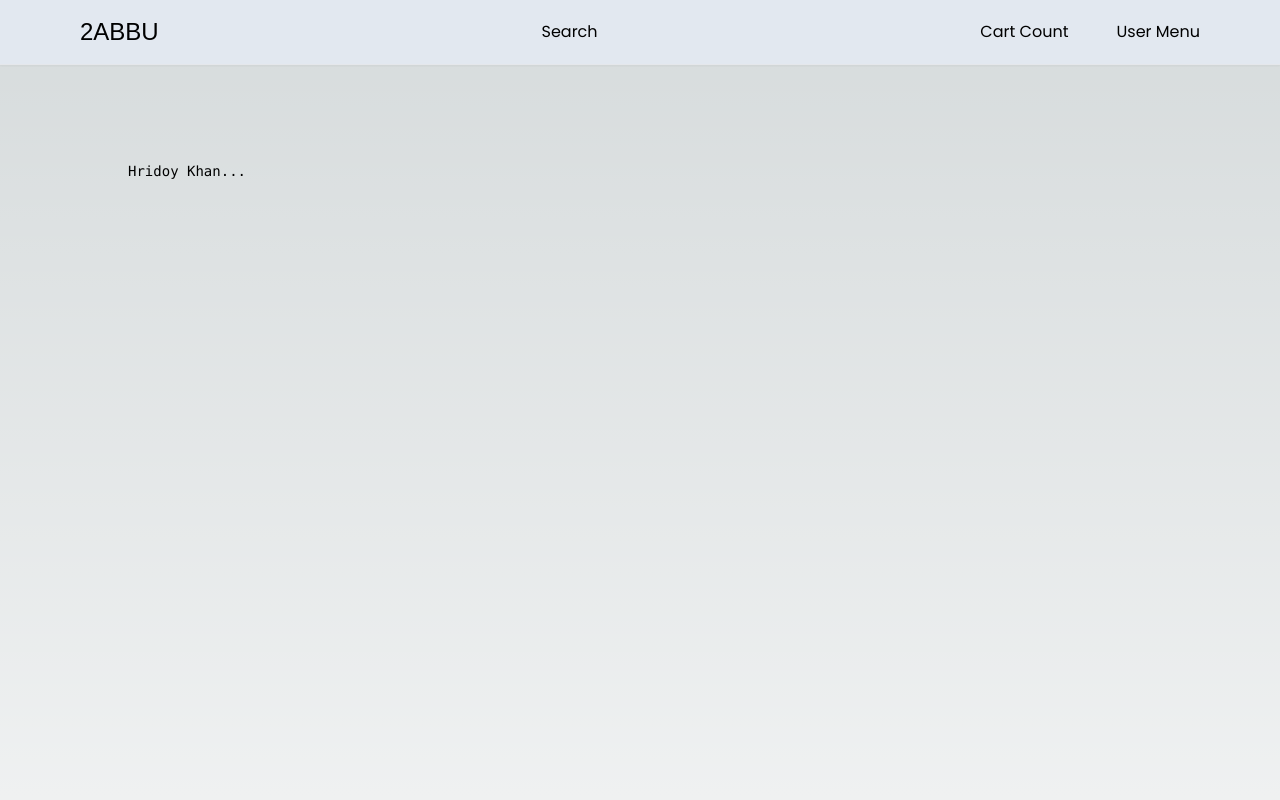
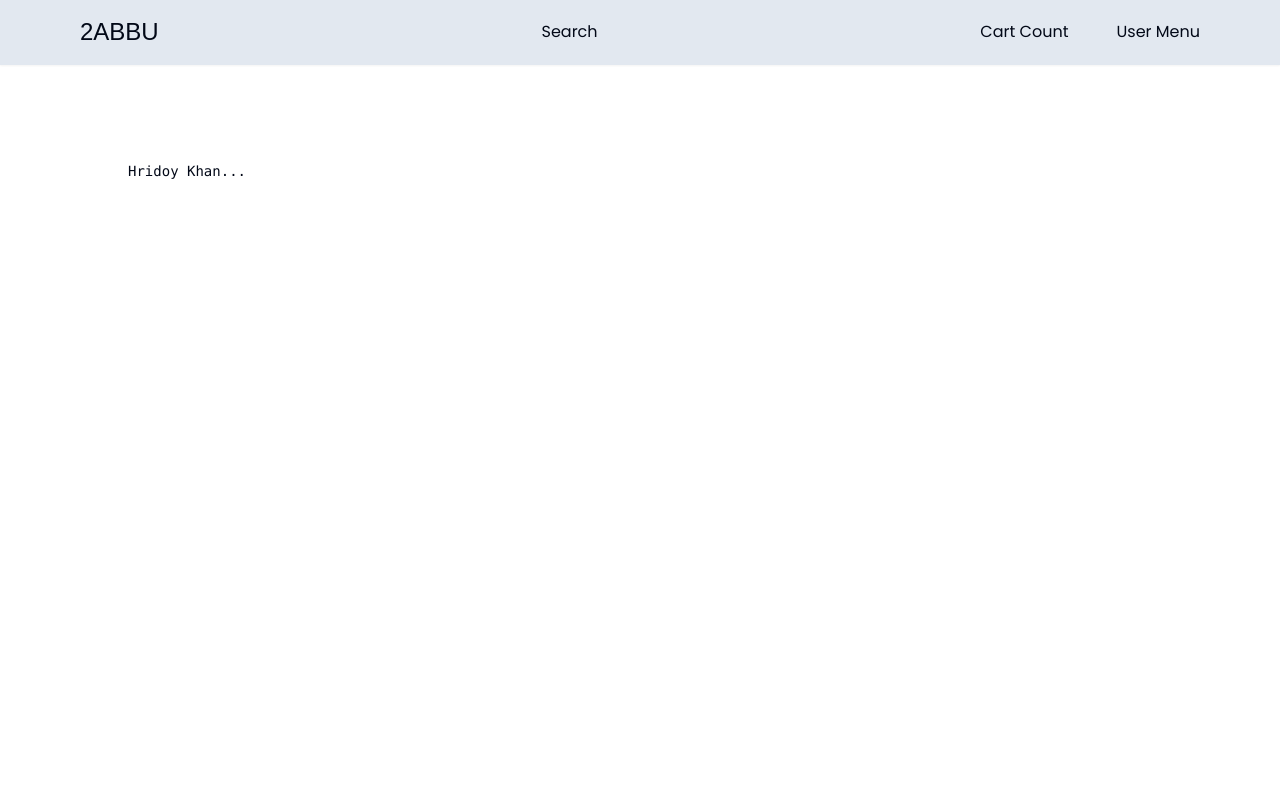
Before and after one commit to nasir1196/project-202401, a Next.js app: page / in a window 1280 px wide. Shown: the top 800 px of the page. Built offline with nearby package versions, Linux system fonts and the light colour scheme; a web font is replaced by a local one.

Commit message:
shadcn ui added

```diff
--- a/app/globals.css
+++ b/app/globals.css
@@ -2,26 +2,75 @@
 @tailwind components;
 @tailwind utilities;
 
-:root {
-  --foreground-rgb: 0, 0, 0;
-  --background-start-rgb: 214, 219, 220;
-  --background-end-rgb: 255, 255, 255;
-}
+@layer base {
+  :root {
+    --background: 0 0% 100%;
+    --foreground: 222.2 84% 4.9%;
 
-@media (prefers-color-scheme: dark) {
-  :root {
-    --foreground-rgb: 255, 255, 255;
-    --background-start-rgb: 0, 0, 0;
-    --background-end-rgb: 0, 0, 0;
+    --card: 0 0% 100%;
+    --card-foreground: 222.2 84% 4.9%;
+
+    --popover: 0 0% 100%;
+    --popover-foreground: 222.2 84% 4.9%;
+
+    --primary: 222.2 47.4% 11.2%;
+    --primary-foreground: 210 40% 98%;
+
+    --secondary: 210 40% 96.1%;
+    --secondary-foreground: 222.2 47.4% 11.2%;
+
+    --muted: 210 40% 96.1%;
+    --muted-foreground: 215.4 16.3% 46.9%;
+
+    --accent: 210 40% 96.1%;
+    --accent-foreground: 222.2 47.4% 11.2%;
+
+    --destructive: 0 84.2% 60.2%;
+    --destructive-foreground: 210 40% 98%;
+
+    --border: 214.3 31.8% 91.4%;
+    --input: 214.3 31.8% 91.4%;
+    --ring: 222.2 84% 4.9%;
+
+    --radius: 0.5rem;
+  }
+
+  .dark {
+    --background: 222.2 84% 4.9%;
+    --foreground: 210 40% 98%;
+
+    --card: 222.2 84% 4.9%;
+    --card-foreground: 210 40% 98%;
+
+    --popover: 222.2 84% 4.9%;
+    --popover-foreground: 210 40% 98%;
+
+    --primary: 210 40% 98%;
+    --primary-foreground: 222.2 47.4% 11.2%;
+
+    --secondary: 217.2 32.6% 17.5%;
+    --secondary-foreground: 210 40% 98%;
+
+    --muted: 217.2 32.6% 17.5%;
+    --muted-foreground: 215 20.2% 65.1%;
+
+    --accent: 217.2 32.6% 17.5%;
+    --accent-foreground: 210 40% 98%;
+
+    --destructive: 0 62.8% 30.6%;
+    --destructive-foreground: 210 40% 98%;
+
+    --border: 217.2 32.6% 17.5%;
+    --input: 217.2 32.6% 17.5%;
+    --ring: 212.7 26.8% 83.9%;
   }
 }
 
-body {
-  color: rgb(var(--foreground-rgb));
-  background: linear-gradient(
-      to bottom,
-      transparent,
-      rgb(var(--background-end-rgb))
-    )
-    rgb(var(--background-start-rgb));
+@layer base {
+  * {
+    @apply border-border;
+  }
+  body {
+    @apply bg-background text-foreground;
+  }
 }
--- /dev/null
+++ b/lib/utils.ts
@@ -0,0 +1,6 @@
+import { type ClassValue, clsx } from "clsx"
+import { twMerge } from "tailwind-merge"
+
+export function cn(...inputs: ClassValue[]) {
+  return twMerge(clsx(inputs))
+}
--- /dev/null
+++ b/tailwind.config.js
@@ -0,0 +1,77 @@
+/** @type {import('tailwindcss').Config} */
+module.exports = {
+  darkMode: ["class"],
+  content: [
+    './pages/**/*.{ts,tsx}',
+    './components/**/*.{ts,tsx}',
+    './app/**/*.{ts,tsx}',
+    './src/**/*.{ts,tsx}',
+  ],
+  prefix: "",
+  theme: {
+    container: {
+      center: true,
+      padding: "2rem",
+      screens: {
+        "2xl": "1400px",
+      },
+    },
+    extend: {
+      colors: {
+        border: "hsl(var(--border))",
+        input: "hsl(var(--input))",
+        ring: "hsl(var(--ring))",
+        background: "hsl(var(--background))",
+        foreground: "hsl(var(--foreground))",
+        primary: {
+          DEFAULT: "hsl(var(--primary))",
+          foreground: "hsl(var(--primary-foreground))",
+        },
+        secondary: {
+          DEFAULT: "hsl(var(--secondary))",
+          foreground: "hsl(var(--secondary-foreground))",
+        },
+        destructive: {
+          DEFAULT: "hsl(var(--destructive))",
+          foreground: "hsl(var(--destructive-foreground))",
+        },
+        muted: {
+          DEFAULT: "hsl(var(--muted))",
+          foreground: "hsl(var(--muted-foreground))",
+        },
+        accent: {
+          DEFAULT: "hsl(var(--accent))",
+          foreground: "hsl(var(--accent-foreground))",
+        },
+        popover: {
+          DEFAULT: "hsl(var(--popover))",
+          foreground: "hsl(var(--popover-foreground))",
+        },
+        card: {
+          DEFAULT: "hsl(var(--card))",
+          foreground: "hsl(var(--card-foreground))",
+        },
+      },
+      borderRadius: {
+        lg: "var(--radius)",
+        md: "calc(var(--radius) - 2px)",
+        sm: "calc(var(--radius) - 4px)",
+      },
+      keyframes: {
+        "accordion-down": {
+          from: { height: "0" },
+          to: { height: "var(--radix-accordion-content-height)" },
+        },
+        "accordion-up": {
+          from: { height: "var(--radix-accordion-content-height)" },
+          to: { height: "0" },
+        },
+      },
+      animation: {
+        "accordion-down": "accordion-down 0.2s ease-out",
+        "accordion-up": "accordion-up 0.2s ease-out",
+      },
+    },
+  },
+  plugins: [require("tailwindcss-animate")],
+}
```
Also changed, not shown: package.json (+6 -1 lines), components.json (added), 1 other file (tests, documents, lock files or other folders).
